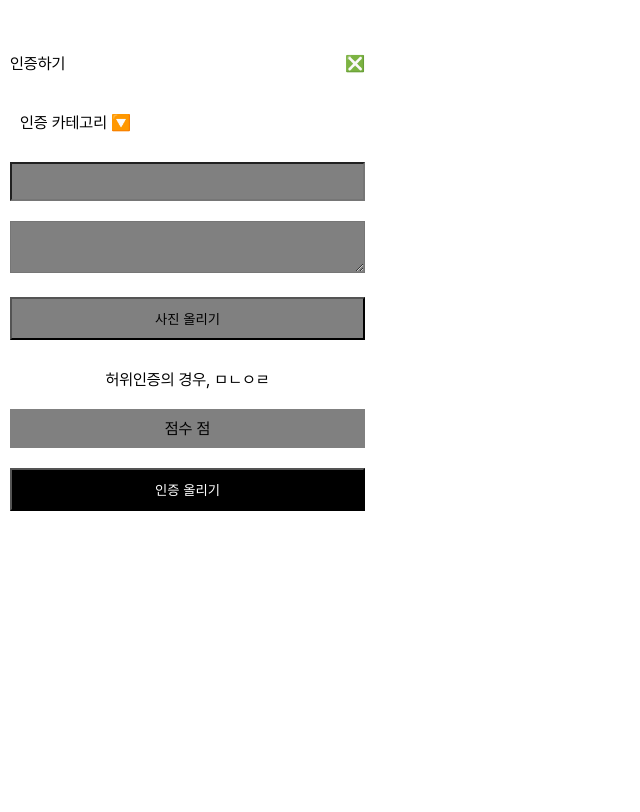
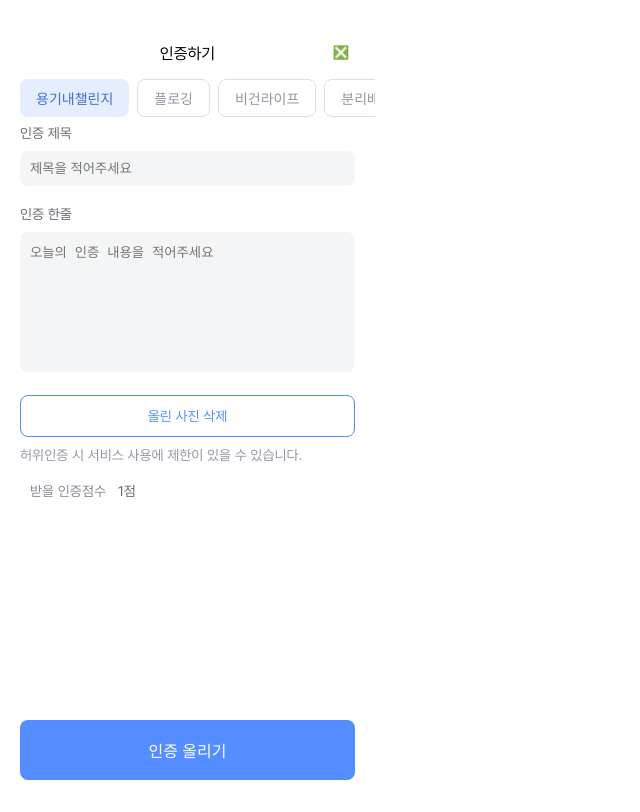
Before and after one commit to KUKATHON/BRAVEGUYS_FE, a React (Vite) app: page /upload in a window 1280 px wide. Shown: the whole page, without its empty margins (0-640 px from the left). Built offline with nearby package versions, Linux system fonts and the light colour scheme.

Commit message:
feat: 라우팅 및 파일업로드

```diff
--- a/src/components/Mypost.jsx
+++ b/src/components/Mypost.jsx
@@ -1,5 +1,4 @@
 import React, {useState, useEffect} from 'react'
-import Titletoggle from './Titletoggle'
 import styled from 'styled-components';
 import { categoryState } from '../assets/atom';
 
@@ -27,28 +26,51 @@ function Mypost() {
     #mypost-info{
         display: flex;
         justify-content: space-between;
+        padding: 16px 20px;
+        font-size: 16px;
+    }
+
+    #mypost-filter{
+        font-size: 14px;
+        display: flex;
+        gap: 8px;
     }
 
     #mypost-img{
         display: flex;
         flex-wrap: wrap;
         gap: 1px;
+        padding: 0 20px;
     }
 
     #imgitem{
-        background-color: black;
+        background-color: #e2cece;
         flex-basis: calc((100% - 2px) / 3 );
         aspect-ratio: 1/1;
         box-sizing: border-box;
     }
-  `
-  const showDropDown = ()=>{
 
-  }
+    #navbar-category{
+        display: flex;
+        gap: 8px;
+        white-space: nowrap;
+        color: var(--gray-500);
+        overflow-x: scroll;
+        scrollbar-width: none;
+    }
 
-  const hideDropDown = ()=>{
-    setSelectedPostFilter(unselectedPostFilter);
-  }
+    #navbar-category::-webkit-scrollbar {
+        width: 0px;
+        background: transparent;
+    }
+
+    #navbar-category > button{
+        border: none;
+        border-radius: 8px;
+        padding: 8px;
+        background: white;
+    }
+`
 
   return (
     <div>
@@ -57,9 +79,10 @@ function Mypost() {
 
             <div id="mypost-info">
                 <div>오늘의 인증횟수 {myPost.length}회</div>
-                <div onClick={()=>showDropDown()}>
-                    <div>{selectedPostFilter}🔽</div>
-                    <div onClick={()=>hideDropDown()}> {unselectedPostFilter}</div>
+                <div id="mypost-filter">
+                    {postFilter.map((item, idx)=>(
+                        <div id="mypost-select" onClick={()=>setSelectedPostFilter(item)} style={item==selectedPostFilter?{"color":"black"}:{"color":"var(--gray-400)"}}>{item}</div>
+                    ))}
                 </div>
             </div>
             <div id="mypost-img">
@@ -72,7 +95,7 @@ function Mypost() {
                 <>
                 <div id="navbar-category">
                 {category.map((item, idx)=>(
-                    <button key={idx} onClick={()=>setSelectedCategory(item)} style={selectedCategory===item?{"color":"blue", "borderBottom":"1px solid black"}:{color:"black"}}>{item}</button>
+                    <button key={idx} onClick={()=>setSelectedCategory(item)} style={selectedCategory===item?{"color":"var(--blue-600)", "background":"var(--blue-200)"}:{"color":"var(--gray-500)", "border":"1px solid var(--gray-100)"}}>{item}</button>
                 ))}
                 </div>
                 {myPost.map((item, idx)=>(
@@ -86,7 +109,6 @@ function Mypost() {
             </div>
         </div>
         </MypostItem>
-        <Titletoggle></Titletoggle>
     </div>
   )
 }
--- a/src/components/Navbar.jsx
+++ b/src/components/Navbar.jsx
@@ -7,9 +7,11 @@ function Navbar() {
     const NavbarItem = styled.div`
     #navbar-wrapper{
         padding-bottom: 10px;
+        padding: 0 20px;
     }
 
     #navbar-title{
+        font-size: 20px;
         display: flex;
         justify-content: space-between;
     }
@@ -21,7 +23,7 @@ function Navbar() {
         <div id="navbar-wrapper">
             <div id="navbar-title">
                 <div>{navbarContent}</div>
-                <div>⚙️</div>
+                <div>🦹‍♀️</div>
             </div>
         </div>
     </NavbarItem>
--- a/src/components/Post.jsx
+++ b/src/components/Post.jsx
@@ -1,65 +1,89 @@
 import React, {useState} from 'react'
 import styled from 'styled-components'
-import Titletoggle from './Titletoggle';
 import { useRecoilState } from 'recoil';
 import { categoryState } from '../assets/atom';
 
 const PostItems = styled.div`
     #post-wrapper{
         height: 100%;
+        padding: 0 20px;
+        padding-bottom: 180px;
     }
 
     #post-item{
-        background-color: grey;
-        border-radius: 10px;
-        padding: 10px;
-        margin-bottom: 10px;
+        border: 1px solid var(--gray-50);
+        border-radius: 8px;
+        padding: 16px;
+        margin-top: 24px;
+        font-size: 14px;
     }
 
     #post-title{
         display: flex;
         justify-content: space-between;
+        font-size: 16px;
+        margin-bottom: 12px;
     }
 
     #post-img{
-        height: 100px;
+        height: 160px;
         width: 100%;
-        background-color: black;
+        border-radius: 8px;
+        background-color: var(--blue-400);
+        margin-bottom: 8px;
     }
 
     #post-menu{
         display: flex;
-        justify-content: right;
+        justify-content: space-between;
+        margin-bottom: 16px;
     }
 
-    #post-menu button{
-        background: none;
-        border: none;
+    #post-menu > div{
+        color: var(--gray-400);
+    }
+
+    #post-contents{
+        margin-bottom: 16px;
+    }
+
+    #post-reaction{
+        display: flex;
+        justify-content: left;
+        gap: 24px;
     }
 `
 
 const Category = styled.div`
     #navbar-category{
         display: flex;
-        flex-wrap: nowrap;
+        white-space: nowrap;
         overflow-x: scroll;
+        scrollbar-width: none;
+        padding: 0 20px;
+        margin-bottom: 8px;
     }
 
+    #navbar-category::-webkit-scrollbar {
+        width: 0px;
+        background: transparent;
+    }
     #navbar-category button{
         background: none;
         border: none;
-        padding: 10px;
+        padding: 15px;
+        font-size: 16px;
     }
 `
 
 function Post() {
   const [postItems, setPostItems] = useState([
-    {title:"제목1-용기내", user:"사용자1", contents:"1 내용입니다.", category: "용기내챌린지", imgUrl:"url_here"},
-    {title:"제목2-용기내", user:"사용자2", contents:"2 내용입니다.", category: "용기내챌린지", imgUrl:"url_here"},
-    {title:"제목3-용기내", user:"사용자3", contents:"3 내용입니다.", category: "용기내챌린지", imgUrl:"url_here"},
-    {title:"제목1-용기내", user:"사용자1", contents:"1 내용입니다.", category: "용기내챌린지", imgUrl:"url_here"},
-    {title:"제목2-플로깅", user:"사용자2", contents:"2 내용입니다.", category: "플로깅", imgUrl:"url_here"},
-    {title:"제목3-비건라이프", user:"사용자3", contents:"3 내용입니다.", category: "비건라이프", imgUrl:"url_here"},
+    {title:"제목1-용기내", user:"사용자1", contents:"1 내용입니다.", category: "용기내챌린지", imgUrl:"url_here", date:"2023.03.23"},
+    {title:"제목2-용기내", user:"사용자2", contents:"2 내용입니다.", category: "용기내챌린지", imgUrl:"url_here", date:"2023.03.23"},
+    {title:"제목3-용기내", user:"사용자3", contents:"3 내용입니다.", category: "용기내챌린지", imgUrl:"url_here", date:"2023.03.23"},
+    {title:"제목1-용기내", user:"사용자1", contents:"1 내용입니다.", category: "용기내챌린지", imgUrl:"url_here", date:"2023.03.23"},
+    {title:"제목2-플로깅", user:"사용자2", contents:"2 내용입니다.", category: "플로깅", imgUrl:"url_here", date:"2023.03.23"},
+    {title:"제목3-비건라이프", user:"사용자3", contents:"3 내용입니다.", category: "비건라이프", imgUrl:"url_here", date:"2023.03.23"},
    ])
    const [selectedCategory, setSelectedCategory] = useRecoilState(categoryState)
    const category = ["용기내챌린지", "플로깅", "비건라이프", "분리배출", "친환경물품"]
@@ -69,7 +93,7 @@ function Post() {
         <Category>
         <div id="navbar-category">
             {category.map((item, idx)=>(
-                <button key={idx} onClick={()=>setSelectedCategory(item)} style={selectedCategory===item?{"color":"blue", "borderBottom":"1px solid black"}:{color:"black"}}>{item}</button>
+                <button key={idx} onClick={()=>setSelectedCategory(item)} style={selectedCategory===item?{"color":"var(--blue-400)", "borderBottom":"1px solid var(--blue-400"}:{color:"var(--gray-300)"}}>{item}</button>
             ))}
         </div>
         </Category>
@@ -81,25 +105,27 @@ function Post() {
             <div id="post-item">
                 <div id="post-title">
                     <div>{item.title}</div>
-                    <div>신고</div>
+                    <div></div>
                 </div>
                 <div id="post-img">
                     <img src={item.imgUrl}></img>
                 </div>
                 <div id="post-menu">
-                    <button>댓글</button>
-                    <button>스크랩</button>
-                    <button>좋아요</button>
+                    <div>{item.user}</div>
+                    <div>{item.date}</div>
                 </div>
                 <div id="post-contents">
                     {item.contents}
+                </div>
+                <div id="post-reaction">
+                    <div>💬 3</div>
+                    <div>❤️ 3</div>
                 </div>
             </div>
             ):""
         ))}
         </div>
     </PostItems>
-    <Titletoggle></Titletoggle>
     </div>
   )
 }
--- a/src/components/Titletoggle.jsx
+++ b/src/components/Titletoggle.jsx
@@ -8,15 +8,24 @@ function Titletoggle() {
   const navbar = ["커뮤니티", "나의 인증"]
   const Toggle = styled.div`
   #toggle-wrapper{
-      padding-top: 40px;
+      width: 156px;
+      margin: 0 auto;
+      margin-top: 40px;
+      padding: 4px;
       display: flex;
       justify-content: center;
+      background-color: var(--gray-50);
+      border-radius: 8px;
+      margin-bottom: 8px;
   }
 
   #toggle-button{
+      height: 40px;
+      font-size: 16px;
       background: none;
       border: none;
       padding: 10px;
+      border-radius: 8px;
   }
 `
 
@@ -27,7 +36,7 @@ function Titletoggle() {
             {navbar.map((item, idx)=>(
                 <button id="toggle-button" key={idx}
                 onClick={()=>{setNavbarContent(item)}}
-                style={item===navbarContent?{"color": "white", "backgroundColor": "black"}:{"color":"black", "background-color":"grey"}}>{item}</button>
+                style={item===navbarContent?{"color": "white", "backgroundColor": "var(--blue-400)"}:{"color":"var(--gray-300)"}}>{item}</button>
             ))}
         </div>
     </Toggle>
--- a/src/components/Undernav.jsx
+++ b/src/components/Undernav.jsx
@@ -1,51 +1,62 @@
 import React from 'react'
+import {useNavigate} from 'react-router-dom'
 import styled from 'styled-components'
 import { useRecoilState } from 'recoil'
 import { menuState } from '../assets/atom'
+import Titletoggle from './Titletoggle'
 
 function Undernav() {
     const [selectedMenu, setSelectedMenu] = useRecoilState(menuState)
-    const menu = [" ", "북극곰", "공유커뮤", "큐레이션"]
+    const menu = ["인증", "북극곰", "공유커뮤", "큐레이션"]
+    const navigate = useNavigate();
+
+    const handleUploadClick = () => {
+      navigate('/upload')
+    }
 
     const UndernavItem = styled.div`
     #undernav-wrapper{
+        position: fixed;
+        left: 0;
+        bottom: 0;
+        width: 100%;
+    }
+
+    #undernav-menu{
+        font-size: 14px;
         position: relative;
         display: flex;
         justify-content: space-around;
+        padding-bottom:34px;
+        background: white;
     }
 
     #undernav-button{
         flex: 1;
+        height: 70px;
         background: none;
         border: none;
-        margin-top: 50px;
+        padding: 4px;
     }
 
-    #undernav-upload{
-        position: absolute;
-        display: flex;
-        justify-content: center;
-        align-items: center;
-        right: 0; left: 0; top: -1; bottom: 0;
-        margin-left: 20px;
-        height: 50px;
-        width: 50px;
-        padding: 10px auto;
-        border: 1px solid black;
-        border-radius: 50%;
+    #undernav-button:nth-of-type(1){
+        background-color: var(--blue-200);
+        border-radius: 16px;
+        color: var(--blue-500)
     }
-    `
+
+`
 
   return (
     <div>
     <UndernavItem>
     <div id="undernav-wrapper">
-        <div id="undernav-upload">
-            <div>인증</div>
-        </div>
+    <Titletoggle></Titletoggle>
+    <div id="undernav-menu">
         {menu.map((item, idx)=>(
-            <button id="undernav-button" key={idx} onClick={()=>setSelectedMenu(item)} style={selectedMenu===item?{"color":"blue"}:{color:"black"}}>{item}</button>
+            <button id="undernav-button" key={idx} onClick={idx==0?()=>{handleUploadClick()}:()=>{setSelectedMenu(item)}} style={selectedMenu===item?{"color":"var(--blue-500)"}:idx!==0?{"color":"var(--gray-300)"}:{"color":"var(--blue-500)"}}>{item}</button>
         ))}
+    </div>
     </div>
     </UndernavItem>
     </div>
--- a/src/components/Upload.jsx
+++ b/src/components/Upload.jsx
@@ -1,19 +1,33 @@
 import React, {useState} from 'react'
+import {useNavigate} from 'react-router-dom'
+
 import styled  from 'styled-components'
+export default function Upload() {
 
-export default function Upload() {
-  const [category, setCategory] = useState("인증 카테고리 🔽")
   const Topbar = styled.div`
     #topbar-wrapper{
-        display: flex;
-        justify-content: space-between;
-        padding: 10px;
+        position: relative;
+        padding: 0 20px;
+        text-align: center;
+        font-size: 16px;
+    }
+
+    #topbar-title{
+        margin-bottom: 16px;
+    }
+
+    #topbar-x{
+        position: absolute;
+        right: 20px; top: 0;
+        background: none;
+        border: none;
     }
   `
   const Contents = styled.div`
     #contents-wrapper{
-        padding: 10px;
-        text-align: center;
+        padding: 0 20px;
+        font-size: 14px;
+        color: var(--gray-700)
     }
 
     #contents-wrapper > *{
@@ -28,48 +42,130 @@ export default function Upload() {
     }
 
     #contents-title{
-        background-color: grey;
+        background-color: var(--gray-50);
+        border-radius: 8px;
+        border: none;
+        margin-bottom: 20px;
+    }
+
+    #contents-title:focus{
+        outline:none;
     }
 
     #contents-message{
-        background-color: grey;
+        background-color: var(--gray-50);
+        border-radius: 8px;
+        border: none;
+        resize: none;
+        height: 140px;
+    }
+
+    #contents-message:focus{
+        outline:none;
     }
 
     #contents-pic{
-        background-color: grey;
+        width: 100%;
+        text-align: center;
+        border: 1px solid var(--blue-400);
+        border-radius: 8px;
+        background: none;
+        color: var(--blue-400);
+        padding: 12px;
     }
 
+    #contents-wrapper > label{
+        display: block;
+    }
     #contents-warning{
-        padding: 10px 0;
+        margin: 0 auto;
+        padding: 0;
+        font-size: 14px;
+        color: var(--gray-500);
     }
 
-    #contents-score{
-        background-color: grey;
+    #contents-score > span{
+        padding-right: 8px;
+        color: var(--gray-600);
     }
 
     #contents-upload{
-        background-color: black;
+        position: fixed;
+        margin: 0 20px;
+        box-sizing: border-box;
+        left: 0;
+        width: 335px;
+        bottom: 20px;
+        height: 60px;
+        background-color: var(--blue-400);
+        border-radius: 8px;
+        border: 0;
         color: white;
+        display: flex;
+        justify-content: center;
+        align-items: center;
+        font-size: 16px;
     }
-  `
 
+    #navbar-category{
+        display: flex;
+        gap: 8px;
+        white-space: nowrap;
+        overflow-x: scroll;
+        scrollbar-width: none;
+        padding: 0 20px;
+        margin-bottom: 8px;
+        margin-top: 16px;
+    }
+
+    #navbar-category::-webkit-scrollbar {
+        width: 0px;
+        background: transparent;
+    }
+    #navbar-category button{
+        background: none;
+        border: none;
+        padding: 8px 16px;
+        border-radius: 8px;
+        font-size: 14px;
+    }
+
+`
+    const [selectedCategory, setSelectedCategory] = useState("용기내챌린지")
+    const [uploaded, setUploaded] = useState(false);
+    const category = ["용기내챌린지", "플로깅", "비건라이프", "분리배출", "친환경물품"]
+
+    const navigate = useNavigate();
+
+    const handleUploadClick = () => {
+      navigate('/community')
+    }
   return (
     <div>
         <Topbar>
             <div id="topbar-wrapper">
-                <div>인증하기</div>
-                <div>❎</div>
+                <div id="topbar-title">인증하기</div>
+                <button id="topbar-x">❎</button>
             </div>
         </Topbar>
         <Contents>
+            <div id="navbar-category">
+                {category.map((item, idx)=>(
+                    <button key={idx} onClick={()=>setSelectedCategory(item)} style={selectedCategory===item?{"color":"var(--blue-600)", "background":"var(--blue-200)"}:{"color":"var(--gray-500)", "border":"1px solid var(--gray-100)"}}>{item}</button>
+                ))}
+            </div>
             <div id="contents-wrapper">
-                <div id="contents-category" placeholder="오늘의 인증 제목을 입력해주세요">{category}</div>
-                <input id="contents-title" type="text"></input>
-                <textarea id="contents-message"></textarea>
-                <button id="contents-pic">사진 올리기</button>
-                <div id="contents-warning">허위인증의 경우, ㅁㄴㅇㄹ</div>
-                <div id="contents-score">점수 {}점</div>
-                <button id="contents-upload">인증 올리기</button>
+                인증 제목
+                <input placeholder="제목을 적어주세요" id="contents-title" type="text"></input>
+                인증 한줄
+                <textarea placeholder="오늘의 인증 내용을 적어주세요" id="contents-message"/>
+                {uploaded?<div id="contents-pic">1/1</div>:""}
+                <label for="content-fileselect" id="contents-pic">{uploaded?"사진 올리기":"올린 사진 삭제"}</label>
+                <input type="file" id="content-fileselect" onClick={(e)=>console.log(e)}onChange={(e)=>(setUploaded(true))} style={{display:"none"}}/>
+
+                <div id="contents-warning">허위인증 시 서비스 사용에 제한이 있을 수 있습니다.</div>
+                <div id="contents-score"><span>받을 인증점수</span> {selectedCategory=="플로깅"?"2":"1"}점</div>
+                <button id="contents-upload" onClick={handleUploadClick}>인증 올리기</button>
             </div>
         </Contents>
     </div>
```
